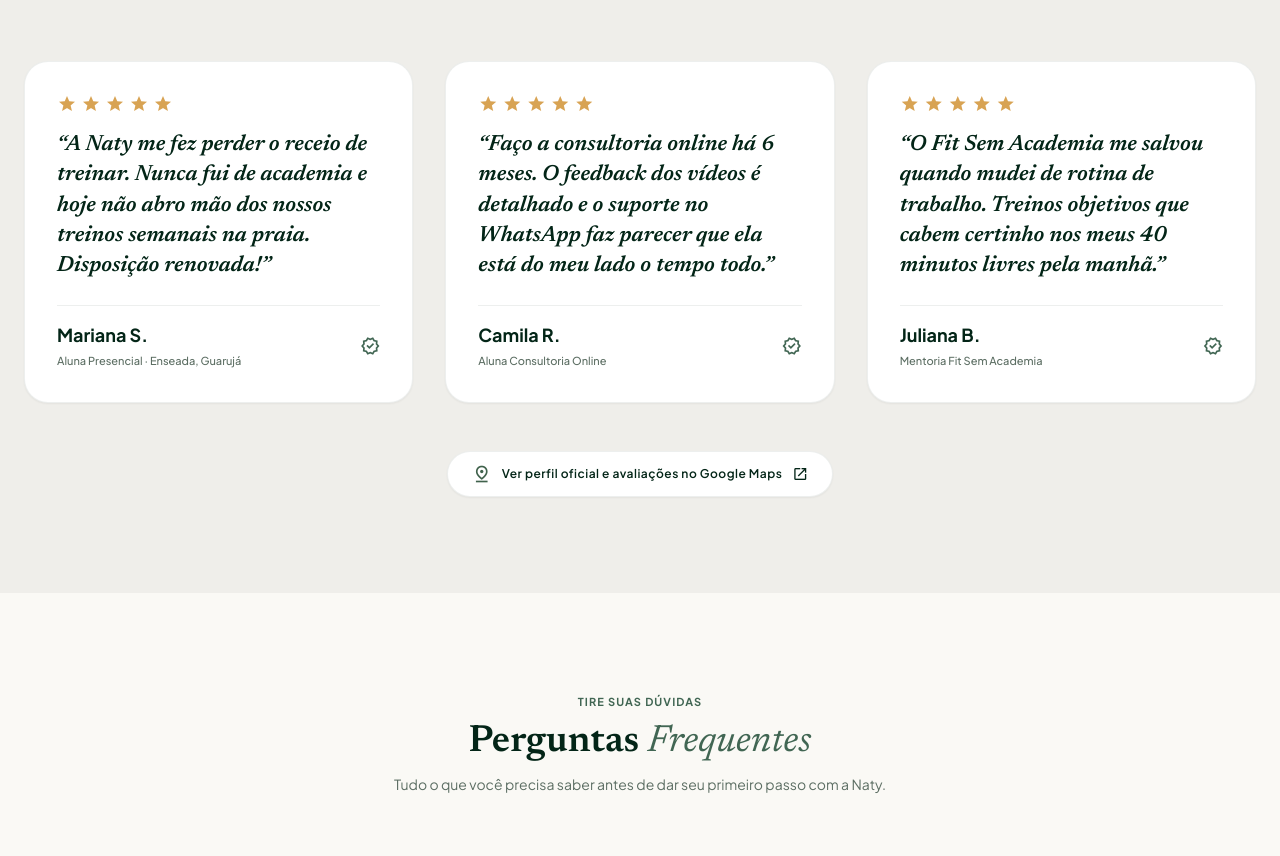
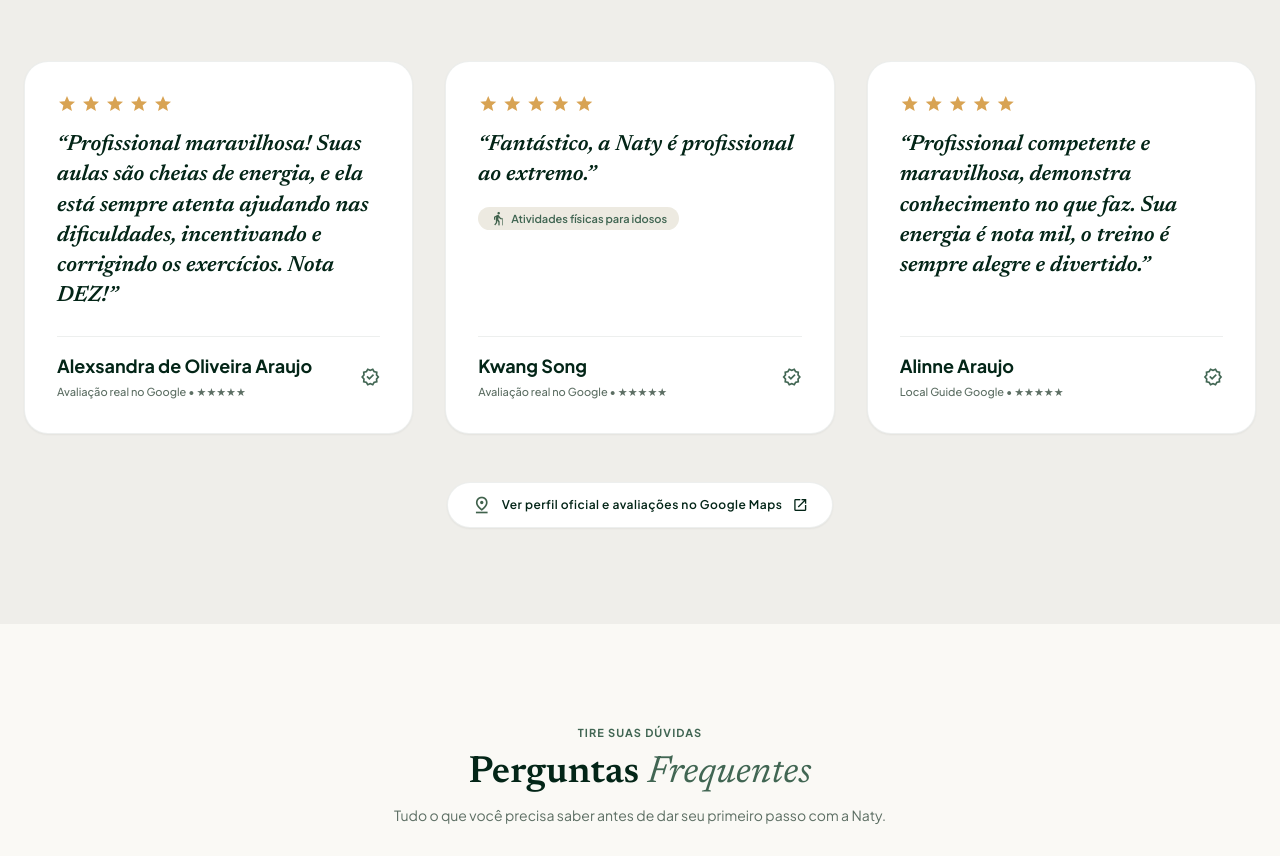
Before and after one commit to 101cashflow-netizen/Naty-Gomes, a plain HTML site: page index.html in a window 1280 px wide. Shown: the part 5645-6501 px from the top of the page. Drawn offline with nearby package versions, Linux system fonts and the light colour scheme.

Commit message:
feat: substituir depoimentos por avaliacoes reais do Google

```diff
--- a/index.html
+++ b/index.html
@@ -903,8 +903,8 @@
 
         <div class="grid grid-cols-1 md:grid-cols-3 gap-8 mb-12">
 
-          <!-- Depoimento 1 -->
-          <div class="bg-sand-card p-8 rounded-3xl shadow-sm flex flex-col justify-between border border-border-subtle">
+          <!-- Depoimento 1: Alexsandra de Oliveira Araujo -->
+          <div class="bg-sand-card p-8 rounded-3xl shadow-sm flex flex-col justify-between border border-border-subtle hover:shadow-md transition-shadow">
             <div>
               <div class="flex items-center gap-1 text-[#D8A353] mb-4">
                 <span class="material-symbols-outlined text-[20px]" style="font-variation-settings: 'FILL' 1;">star</span>
@@ -914,20 +914,47 @@
                 <span class="material-symbols-outlined text-[20px]" style="font-variation-settings: 'FILL' 1;">star</span>
               </div>
               <p class="font-headline-md text-headline-md italic text-primary leading-snug mb-6">
-                “A Naty me fez perder o receio de treinar. Nunca fui de academia e hoje não abro mão dos nossos treinos semanais na praia. Disposição renovada!”
+                “Profissional maravilhosa! Suas aulas são cheias de energia, e ela está sempre atenta ajudando nas dificuldades, incentivando e corrigindo os exercícios. Nota DEZ!”
               </p>
             </div>
             <div class="pt-4 border-t border-border-subtle flex items-center justify-between">
               <div>
-                <span class="block font-title-md text-title-md text-primary">Mariana S.</span>
-                <span class="font-caption text-caption text-text-muted">Aluna Presencial · Enseada, Guarujá</span>
+                <span class="block font-title-md text-title-md text-primary">Alexsandra de Oliveira Araujo</span>
+                <span class="font-caption text-caption text-text-muted">Avaliação real no Google • ★★★★★</span>
               </div>
               <span class="material-symbols-outlined text-secondary text-[20px]">verified</span>
             </div>
           </div>
 
-          <!-- Depoimento 2 -->
-          <div class="bg-sand-card p-8 rounded-3xl shadow-sm flex flex-col justify-between border border-border-subtle">
+          <!-- Depoimento 2: Kwang Song -->
+          <div class="bg-sand-card p-8 rounded-3xl shadow-sm flex flex-col justify-between border border-border-subtle hover:shadow-md transition-shadow">
+            <div>
+              <div class="flex items-center gap-1 text-[#D8A353] mb-4">
+                <span class="material-symbols-outlined text-[20px]" style="font-variation-settings: 'FILL' 1;">star</span>
+                <span class="material-symbols-outlined text-[20px]" style="font-variation-settings: 'FILL' 1;">star</span>
+                <span class="material-symbols-outlined text-[20px]" style="font-variation-settings: 'FILL' 1;">star</span>
+                <span class="material-symbols-outlined text-[20px]" style="font-variation-settings: 'FILL' 1;">star</span>
+                <span class="material-symbols-outlined text-[20px]" style="font-variation-settings: 'FILL' 1;">star</span>
+              </div>
+              <p class="font-headline-md text-headline-md italic text-primary leading-snug mb-4">
+                “Fantástico, a Naty é profissional ao extremo.”
+              </p>
+              <div class="inline-flex items-center gap-1.5 px-3 py-1 rounded-full bg-sand-warm text-secondary font-caption text-caption font-semibold mb-6">
+                <span class="material-symbols-outlined text-[15px] text-forest-light">elderly</span>
+                <span>Atividades físicas para idosos</span>
+              </div>
+            </div>
+            <div class="pt-4 border-t border-border-subtle flex items-center justify-between">
+              <div>
+                <span class="block font-title-md text-title-md text-primary">Kwang Song</span>
+                <span class="font-caption text-caption text-text-muted">Avaliação real no Google • ★★★★★</span>
+              </div>
+              <span class="material-symbols-outlined text-secondary text-[20px]">verified</span>
+            </div>
+          </div>
+
+          <!-- Depoimento 3: Alinne Araujo -->
+          <div class="bg-sand-card p-8 rounded-3xl shadow-sm flex flex-col justify-between border border-border-subtle hover:shadow-md transition-shadow">
             <div>
               <div class="flex items-center gap-1 text-[#D8A353] mb-4">
                 <span class="material-symbols-outlined text-[20px]" style="font-variation-settings: 'FILL' 1;">star</span>
@@ -937,36 +964,13 @@
                 <span class="material-symbols-outlined text-[20px]" style="font-variation-settings: 'FILL' 1;">star</span>
               </div>
               <p class="font-headline-md text-headline-md italic text-primary leading-snug mb-6">
-                “Faço a consultoria online há 6 meses. O feedback dos vídeos é detalhado e o suporte no WhatsApp faz parecer que ela está do meu lado o tempo todo.”
+                “Profissional competente e maravilhosa, demonstra conhecimento no que faz. Sua energia é nota mil, o treino é sempre alegre e divertido.”
               </p>
             </div>
             <div class="pt-4 border-t border-border-subtle flex items-center justify-between">
               <div>
-                <span class="block font-title-md text-title-md text-primary">Camila R.</span>
-                <span class="font-caption text-caption text-text-muted">Aluna Consultoria Online</span>
-              </div>
-              <span class="material-symbols-outlined text-secondary text-[20px]">verified</span>
-            </div>
-          </div>
-
-          <!-- Depoimento 3 -->
-          <div class="bg-sand-card p-8 rounded-3xl shadow-sm flex flex-col justify-between border border-border-subtle">
-            <div>
-              <div class="flex items-center gap-1 text-[#D8A353] mb-4">
-                <span class="material-symbols-outlined text-[20px]" style="font-variation-settings: 'FILL' 1;">star</span>
-                <span class="material-symbols-outlined text-[20px]" style="font-variation-settings: 'FILL' 1;">star</span>
-                <span class="material-symbols-outlined text-[20px]" style="font-variation-settings: 'FILL' 1;">star</span>
-                <span class="material-symbols-outlined text-[20px]" style="font-variation-settings: 'FILL' 1;">star</span>
-                <span class="material-symbols-outlined text-[20px]" style="font-variation-settings: 'FILL' 1;">star</span>
-              </div>
-              <p class="font-headline-md text-headline-md italic text-primary leading-snug mb-6">
-                “O Fit Sem Academia me salvou quando mudei de rotina de trabalho. Treinos objetivos que cabem certinho nos meus 40 minutos livres pela manhã.”
-              </p>
-            </div>
-            <div class="pt-4 border-t border-border-subtle flex items-center justify-between">
-              <div>
-                <span class="block font-title-md text-title-md text-primary">Juliana B.</span>
-                <span class="font-caption text-caption text-text-muted">Mentoria Fit Sem Academia</span>
+                <span class="block font-title-md text-title-md text-primary">Alinne Araujo</span>
+                <span class="font-caption text-caption text-text-muted">Local Guide Google • ★★★★★</span>
               </div>
               <span class="material-symbols-outlined text-secondary text-[20px]">verified</span>
             </div>
```
